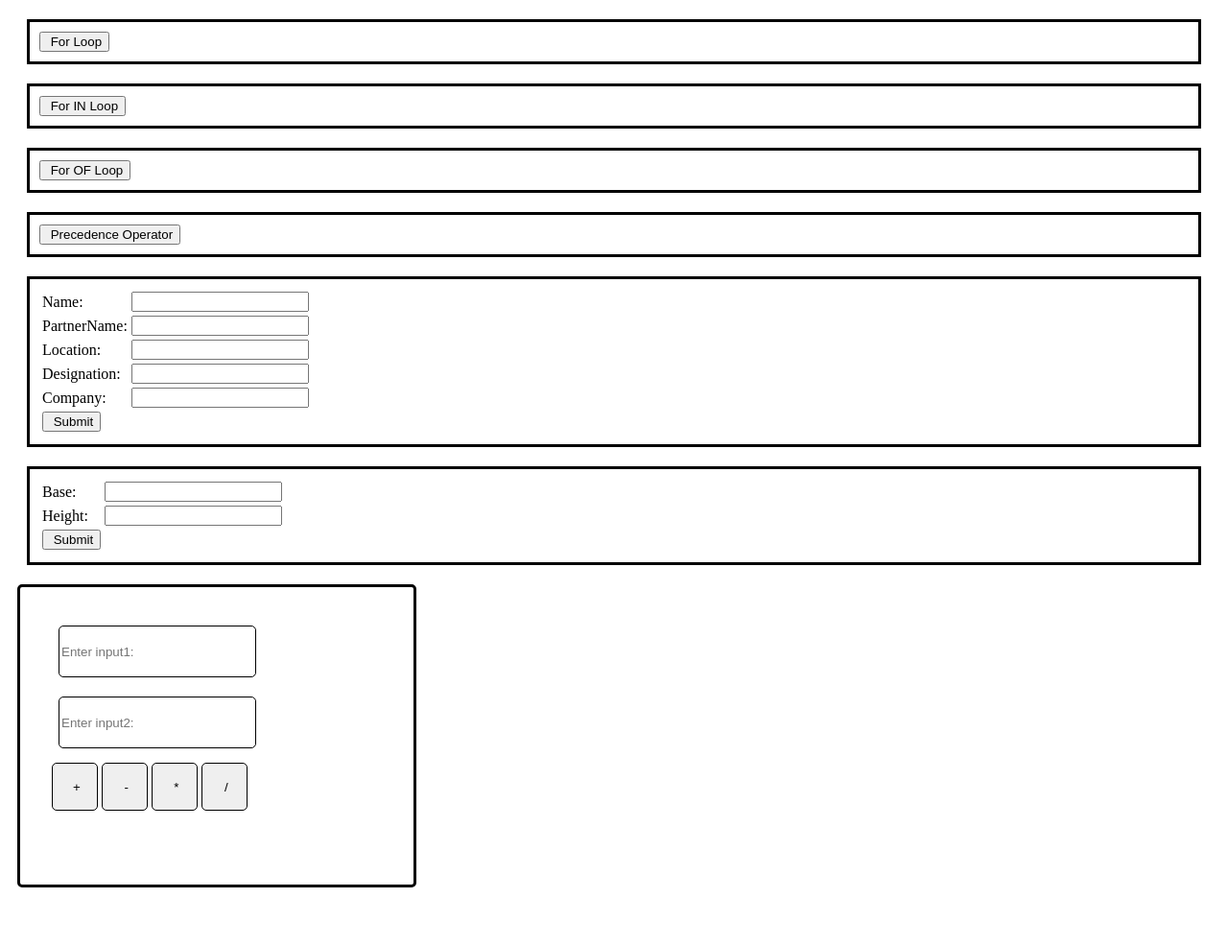
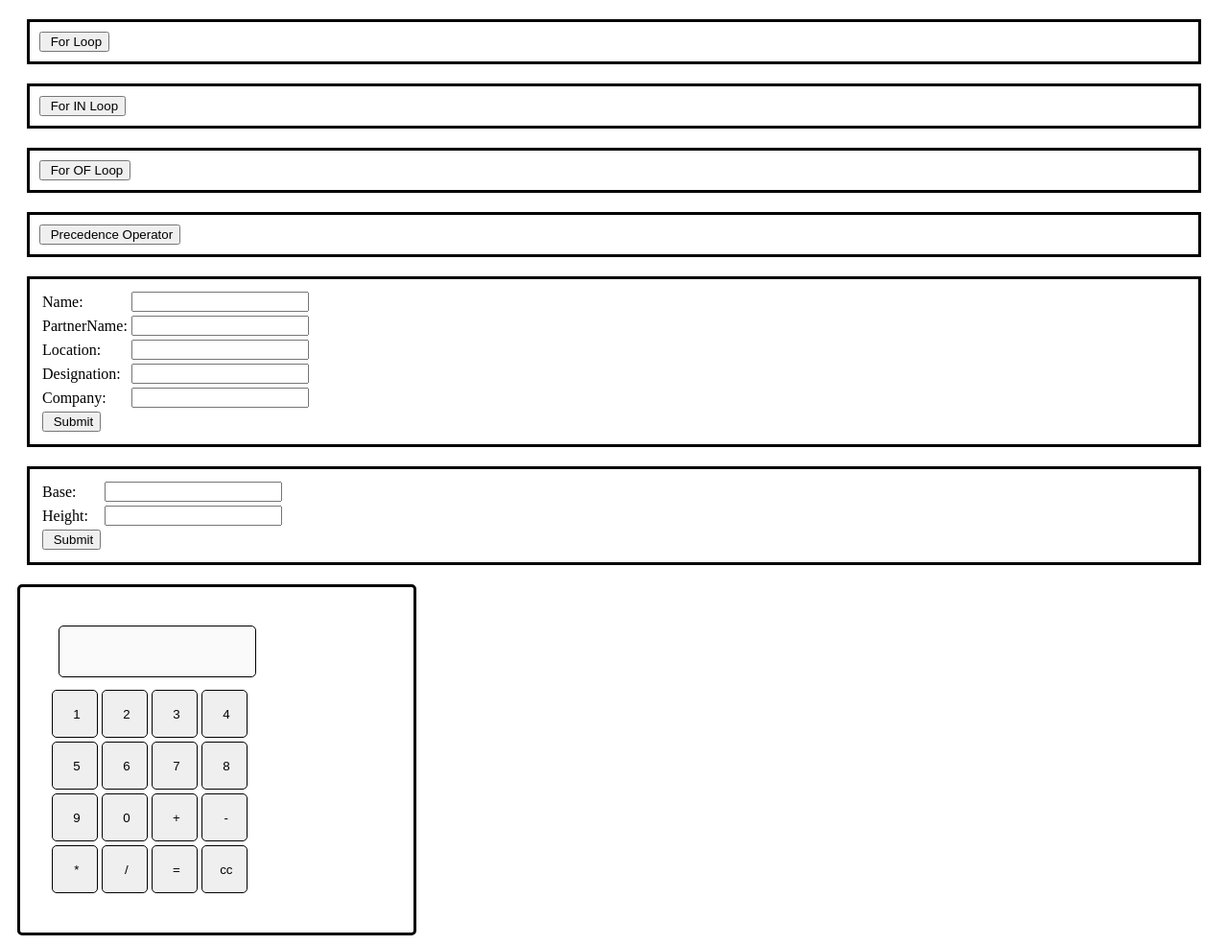
Before and after one commit to riyathomas30/JSAssignment, a plain HTML site: page index.html in a window 1280 px wide. Shown: the whole page at 96% size. Before the commit the page ends 935 px from the top, so only its background shows below. Drawn offline with Linux system fonts and the light colour scheme.

Commit message:
updated calculator

```diff
--- a/index.html
+++ b/index.html
@@ -89,8 +89,40 @@
         <span id='triangleArea'> </span>
     </div>
 
+    <div class="calculator">
+        <input type="text" name="result" id="result" disabled />
+        <table>
+            <tr>
+                <td> <input type="button" value=" 1" onclick="getValue('1')" /></td>
+                <td> <input type="button" value=" 2" onclick="getValue('2')" /> </td>
+                <td> <input type="button" value=" 3" onclick="getValue('3')" /></td>
+                <td> <input type="button" value=" 4" onclick="getValue('4')" /> </td>
 
-    <div class="calculator">
+            </tr>
+            <tr>
+                <td> <input type="button" value=" 5" onclick="getValue('5')" /> </td>
+                <td> <input type="button" value=" 6" onclick="getValue('6')" /> </td>
+                <td> <input type="button" value=" 7" onclick="getValue('7')" /> </td>
+                <td> <input type="button" value=" 8" onclick="getValue('8')" /> </td>
+
+            </tr>
+            <tr>
+                <td> <input type="button" value=" 9" onclick="getValue('9')" /> </td>
+                <td> <input type="button" value=" 0" onclick="getValue('0')" /> </td>
+                <td> <input type="button" value=" +" onclick="getValue('+')" /> </td>
+                <td> <input type="button" value=" -" onclick="getValue('-')" /> </td>
+            </tr>
+            <tr>
+                <td> <input type="button" value=" *" onclick="getValue('*')" /> </td>
+                <td> <input type="button" value=" /" onclick="getValue('/')" /> </td>
+                <td> <input type="button" value=" =" onclick="calculate()" /> </td>
+                <td> <input type="button" value=" cc" onclick="clearResult()"> </td>
+            </tr>
+        </table>
+
+    </div>
+
+    <!--  <div class="calculator">
 
            <input type="text" name="number1" id="number1" placeholder="Enter input1:" />
            <input type="text" name="number2" id="number2" placeholder="Enter input2:" />
@@ -115,6 +147,8 @@
 
 
 
+    -->
+
 
 
 </body>
--- a/script.js
+++ b/script.js
@@ -77,7 +77,7 @@ function calculateArea() {
 }
 
 
-function calculate(value) {
+/*function calculate(value) {
     let operator = value;
     const number1 = document.getElementById('number1').value;
     const number2 = document.getElementById('number2').value;
@@ -92,4 +92,40 @@ function calculate(value) {
     };
 
     document.getElementById("output").innerHTML = "Result is " + result;
+}*/
+function getValue(value) {
+    document.getElementById("result").value += value;
 }
+function calculate() {
+
+
+    let result = document.getElementById("result").value;
+    let operator = result.split(/[^\s()*/%+-]+/);
+    let arr;
+    let operators = "/*+-^";
+    for (let i = 0; i < operators.length; i++) {
+        if (i == 0)
+            arr = result.split(operators[i]);
+
+        else
+            arr = arr.toString().split(operators[i]);
+    }
+    let numbers = arr[0].split(',');
+    let number1 = numbers[0];
+    let number2 = numbers[1];
+    let output;
+    switch (operator[1]) {
+        case '*': output = number1 * number2; break;
+        case '+': output = Number(number1) + Number(number2); break;
+        case '-': output = number1 - number2; break;
+        case '/': output = number1 / number2; break;
+
+    };
+    console.log(output);
+    document.getElementById("result").value = output;
+
+
+}
+function clearResult() {
+    document.getElementById("result").value = '';
+}
--- a/styles.css
+++ b/styles.css
@@ -7,7 +7,7 @@
 
 .calculator {
     width: 350px;
-    height: 250px;
+    height: 300px;
     margin: 10px;
     border: 3px solid;
     border-radius: 5px;
```
Lines whose indentation alone changed are shown as unchanged.
